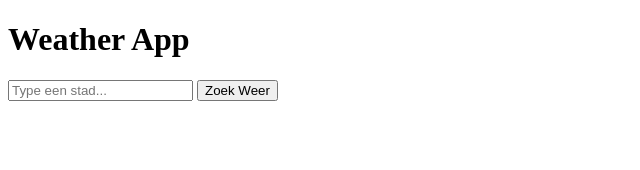
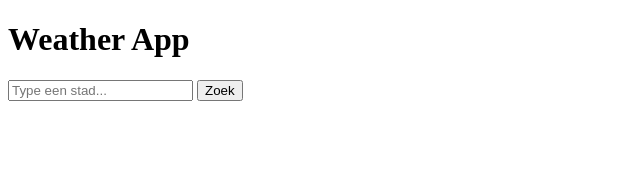
Before and after one commit to Ties7/weather-app, a SvelteKit app: page / in a window 1280 px wide. Shown: the top 170 px of the page, without its empty margins (0-640 px from the left). Built offline with nearby package versions, Linux system fonts and the light colour scheme; no server answers.

Commit message:
feat: api filteren #2

```diff
--- a/src/routes/+page.svelte
+++ b/src/routes/+page.svelte
@@ -2,33 +2,36 @@
   const apiKey = import.meta.env.PUBLIC_WEATHER_API_KEY;
 
   let city = '';
-  let weatherData = null;
+  let weather = null;
   let error = '';
 
   async function searchWeather() {
-    if (city === '') {
-      alert('Typ eerst een stad!');
-      return;
-    }
-
-    // Reset oude data
-    weatherData = null;
+    // Reset data, zodat bij onbekende stad die data weg word gehaald
+    weather = null;
     error = '';
 
     const url = `https://api.openweathermap.org/data/2.5/weather?q=${city}&appid=${apiKey}&units=metric`;
 
-    try {
+    try { //probeer dit
       const response = await fetch(url);
       const data = await response.json();
 
-      // Check of API een error teruggaf
+      // Check of api een error teruggaf
       if (data.cod === '404') {
         error = 'Stad niet gevonden!';
-      } else {
-        weatherData = data;
+        return;
       }
 
-    } catch (e) {
+      weather = {
+        city: data.name,
+        temp: Math.round(data.main.temp),
+        description: data.weather[0].description,
+        icon: `https://openweathermap.org/img/wn/${data.weather[0].icon}@2x.png`,
+        humidity: data.main.humidity,
+        wind: Math.round(data.wind.speed * 3.6)
+      };
+
+    } catch (e) { //en doe dit als er een error is
       error = 'Er ging iets mis!';
     }
   }
@@ -36,21 +39,26 @@
 
 <h1>Weather App</h1>
 
-<input
-  type="text"
-  bind:value={city}
-  placeholder="Type een stad..."
-/>
-
-<button on:click={searchWeather}>
-  Zoek Weer
-</button>
+<form on:submit|preventDefault={searchWeather}>
+  <input type="text" bind:value={city} placeholder="Type een stad..."/>
+  <button type="submit">Zoek</button>
+</form>
 
 {#if error}
-  <p style="color: red;">{error}</p>
+  <p class="error-text">{error}</p>
 {/if}
 
-{#if weatherData}
-  <p>Stad: {weatherData.name}</p>
-  <p>Temperatuur: {weatherData.main.temp}°C</p>
+{#if weather}
+  <p>{weather.city}</p>
+  <img src={weather.icon} alt={weather.description} />
+  <p>{weather.temp}°C</p>
+  <p>{weather.description}</p>
+  <p>💧 {weather.humidity}%</p>
+  <p>💨 {weather.wind} km/u</p>
 {/if}
+
+<style>
+  .error-text {
+    color: red;
+  }
+</style>
```
